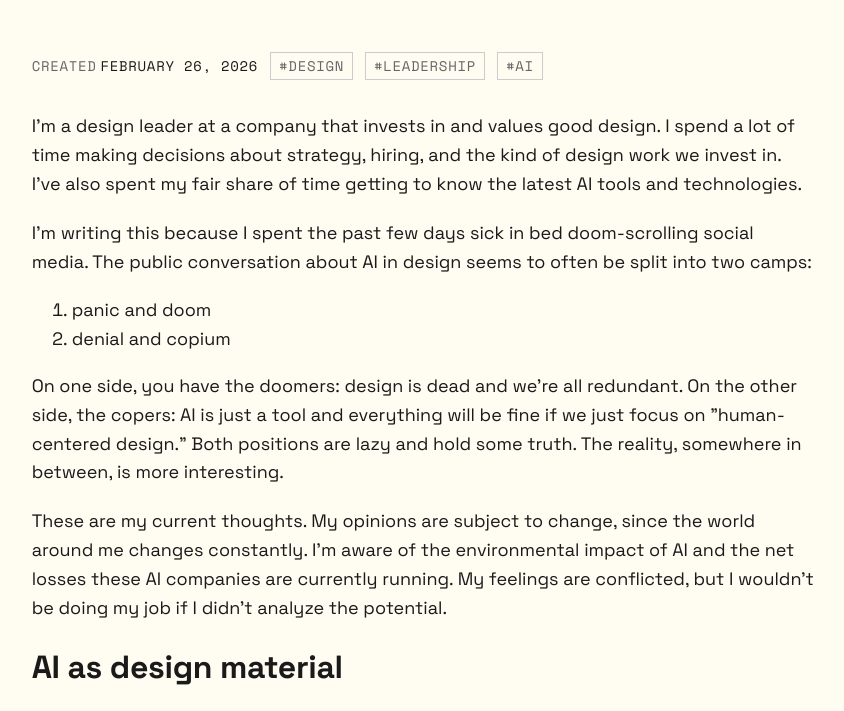
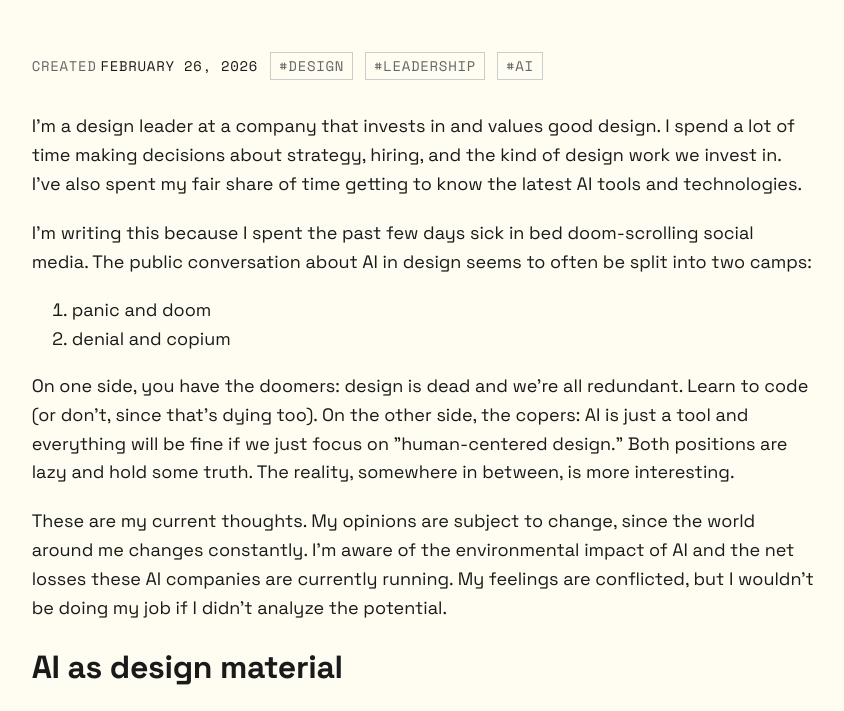
Before and after one commit to luntta/luntta.github.io, an Eleventy site: page src/notes/design-after-the-ai-panic.md in a window 1280 px wide. Shown: the part 72-783 px from the top of the page, without its empty margins (217-1061 px from the left). Built offline with nearby package versions, Linux system fonts and the light colour scheme; Eleventy itself is replaced by a stand-in of ours; files that its build step writes are made by us from their sources.

Commit message:
Update design-after-the-ai-panic.md

```diff
--- a/src/notes/design-after-the-ai-panic.md
+++ b/src/notes/design-after-the-ai-panic.md
@@ -16,7 +16,7 @@ I'm writing this because I spent the past few days sick in bed doom-scrolling so
 1. panic and doom
 2. denial and copium
 
-On one side, you have the doomers: design is dead and we're all redundant. On the other side, the copers: AI is just a tool and everything will be fine if we just focus on "human-centered design." Both positions are lazy and hold some truth. The reality, somewhere in between, is more interesting.
+On one side, you have the doomers: design is dead and we're all redundant. Learn to code (or don't, since that's dying too). On the other side, the copers: AI is just a tool and everything will be fine if we just focus on "human-centered design." Both positions are lazy and hold some truth. The reality, somewhere in between, is more interesting.
 
 These are my current thoughts. My opinions are subject to change, since the world around me changes constantly. I'm aware of the environmental impact of AI and the net losses these AI companies are currently running. My feelings are conflicted, but I wouldn't be doing my job if I didn't analyze the potential.
 
```
